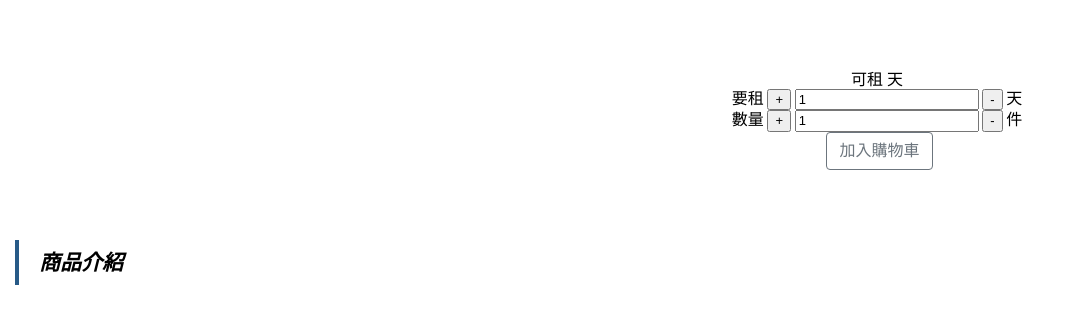
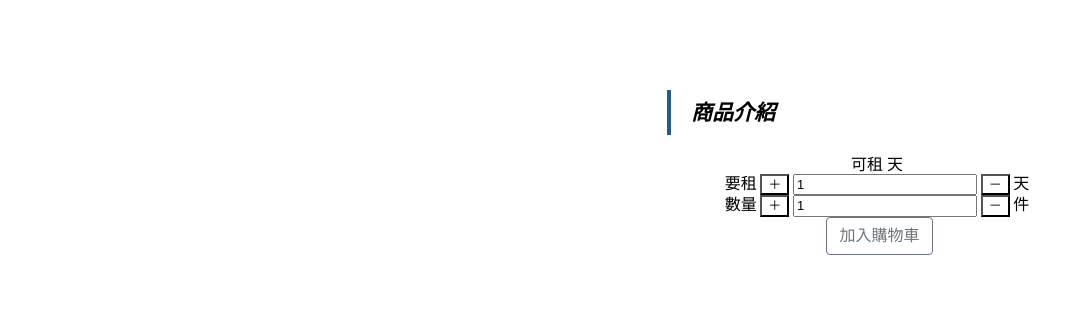
Before and after one commit to bobohuman/sowfare, a Spring Boot app: page /shop/index.html in a window 1280 px wide. Shown: the part 50-374 px from the top of the page, without its empty margins (0-1077 px from the left). Run offline with Spring Boot 4, Linux system fonts and the light colour scheme; some libraries are stand-ins or nearby versions.

Commit message:
little bug and css

```diff
--- a/src/main/resources/static/home.html
+++ b/src/main/resources/static/home.html
@@ -307,7 +307,7 @@
                 <hr class="w3-opacity">
                 <p><b>划船用品和船隻配件</b></p>
                 <p>當您要下水並儘情享受時，FCU租借網 就是您的不二之選。使用我們的拖車配件將您的船運到水中時，確保您的船安全。使用我們的舷外馬達配件獲得最佳性能，並與朋友和家人一起享受水上樂趣，同時通過水上運動進行管道、滑雪或浮潛。使用Marine Electronics 中的探魚器更快地找到魚，並使用船座椅和家具升級和定制您的漁船或浮橋。當你的船要在這個季節離開，或者你需要防止陽光破壞你的新座位時，請查看我們的船罩和 Biminis. 當您準備好嘗試不同的東西時，購買我們精選的皮划艇和獨木舟，並尋找額外的用品來增強您在水上的體驗，或者乘坐我們的小船上水，享受價格實惠的喬恩船或小漁船。當您準備好時，我們會提供升級裝備。</p>
-                <p><a href="#product"><button onclick="6()" class="w3-button w3-block w3-purple w3-round" onclick="document.getElementById('download').style.display='block'">來去逛逛 <i class="fa fa-angle-right w3-hover-opacity"></i></button></a></p>
+                <p><a href="#product"><button onclick="go6()" class="w3-button w3-block w3-purple w3-round" onclick="document.getElementById('download').style.display='block'">來去逛逛 <i class="fa fa-angle-right w3-hover-opacity"></i></button></a></p>
                 <p><button onclick="document.getElementById('menu').style.display='block'" class="w3-button w3-black">貼心清單</button></p>
             </div>
         </div>
--- a/src/main/resources/static/shop/index.html
+++ b/src/main/resources/static/shop/index.html
@@ -3,7 +3,7 @@
 <head>
     <meta charset="utf-8">
     <title>FCU Shop</title>
-    <meta name="generator" content="WYSIWYG Web Builder 16 - http://www.wysiwygwebbuilder.com">
+    <meta name="generator" content="">
     <meta name="viewport" content="width=device-width, initial-scale=1">
     <link href="https://cdn.jsdelivr.net/npm/bootstrap@5.1.3/dist/css/bootstrap.min.css" rel="stylesheet"
           integrity="sha384-1BmE4kWBq78iYhFldvKuhfTAU6auU8tT94WrHftjDbrCEXSU1oBoqyl2QvZ6jIW3" crossorigin="anonymous">
@@ -84,6 +84,18 @@
             <div class="col-12 col-lg-6">
                 <div id="wb_Text4">
                 </div>
+                <div id="wb_BlockQuote">
+                    <div id="BlockQuote-overlay"></div>
+                    <div id="BlockQuote">
+                        <div class="row">
+                            <div class="col-1">
+                                <div id="wb_Quote">
+                                    <h4>商品介紹</h4><br>
+                                </div>
+                            </div>
+                        </div>
+                    </div>
+                </div>
                 <div class="wb_LayoutGrid2">
                     <div class="LayoutGrid2">
                         <div class="row">
@@ -103,9 +115,9 @@
                             <div class="col-12 col-sm-10 col-md-10 col-lg-10 ">
                                 <div id="wb_Text5">
                                     <span style="color:#000000;font-family:微軟正黑體;font-size:16px;">要租</span>
-                                    <input id="add2" name="" type="button" value="+" >
+                                    <input id="add2" style="background-color:white; " type="button" value="＋" >
                                     <input id="num2" name="num" type="text" value="1" >
-                                    <input id="min2" name="" type="button" value="-" >
+                                    <input id="min2" style="background-color:white; " type="button" value="－" >
                                     <span style="color:#000000;font-family:微軟正黑體;font-size:16px;">天</span>
                                 </div>
                             </div>
@@ -119,29 +131,17 @@
                             <div class="col-12 col-sm-10 col-md-10 col-lg-10">
                                 <div id="wb_Text1">
                                     <span style="color:#000000;font-family:微軟正黑體;font-size:16px;">數量</span>
-                                    <input id="add" name="" type="button" value="+" >
+                                    <input id="add" style="background-color:white; " type="button" value="＋" >
                                     <input id="num" name="num" type="text" value="1" >
-                                    <input id="min" name="" type="button" value="-" >
+                                    <input id="min" style="background-color:white; " type="button" value="－" >
                                     <span style="color:#000000;font-family:微軟正黑體;font-size:16px;">件</span>
                                 </div>
                             </div>
                         </div>
                     </div>
                 </div>
-                <div class="col-12 col-sm-10 col-md-10 col-lg-10" >
+                <div class="col-12 col-sm-10 col-md-10 col-lg-10">
                     <button class="btn btn-outline-secondary" type="button" onclick="addorder();">加入購物車</button>
-                </div>
-            </div>
-        </div>
-    </div>
-</div>
-<div id="wb_BlockQuote">
-    <div id="BlockQuote-overlay"></div>
-    <div id="BlockQuote">
-        <div class="row">
-            <div class="col-1">
-                <div id="wb_Quote">
-                    <h4>商品介紹</h4><br>
                 </div>
             </div>
         </div>
@@ -248,7 +248,7 @@
       for ( let product of products ) {
         let html = '<h1>'+product.name+'</h1>';
         $('#wb_Text4').append(html);
-        html ='<img src="' + product.imageUrl + '" width="450" height="500" alt="' + product.name + '">';
+        html ='<img src="' + product.imageUrl + '" width="400" height="400" alt="' + product.name + '">';
         $('#picture').append(html);
         n= product.time;
         html = '<span style="color:#000000;font-family:微軟正黑體;font-size:13px;">'+ product.time +' </span>'
```
